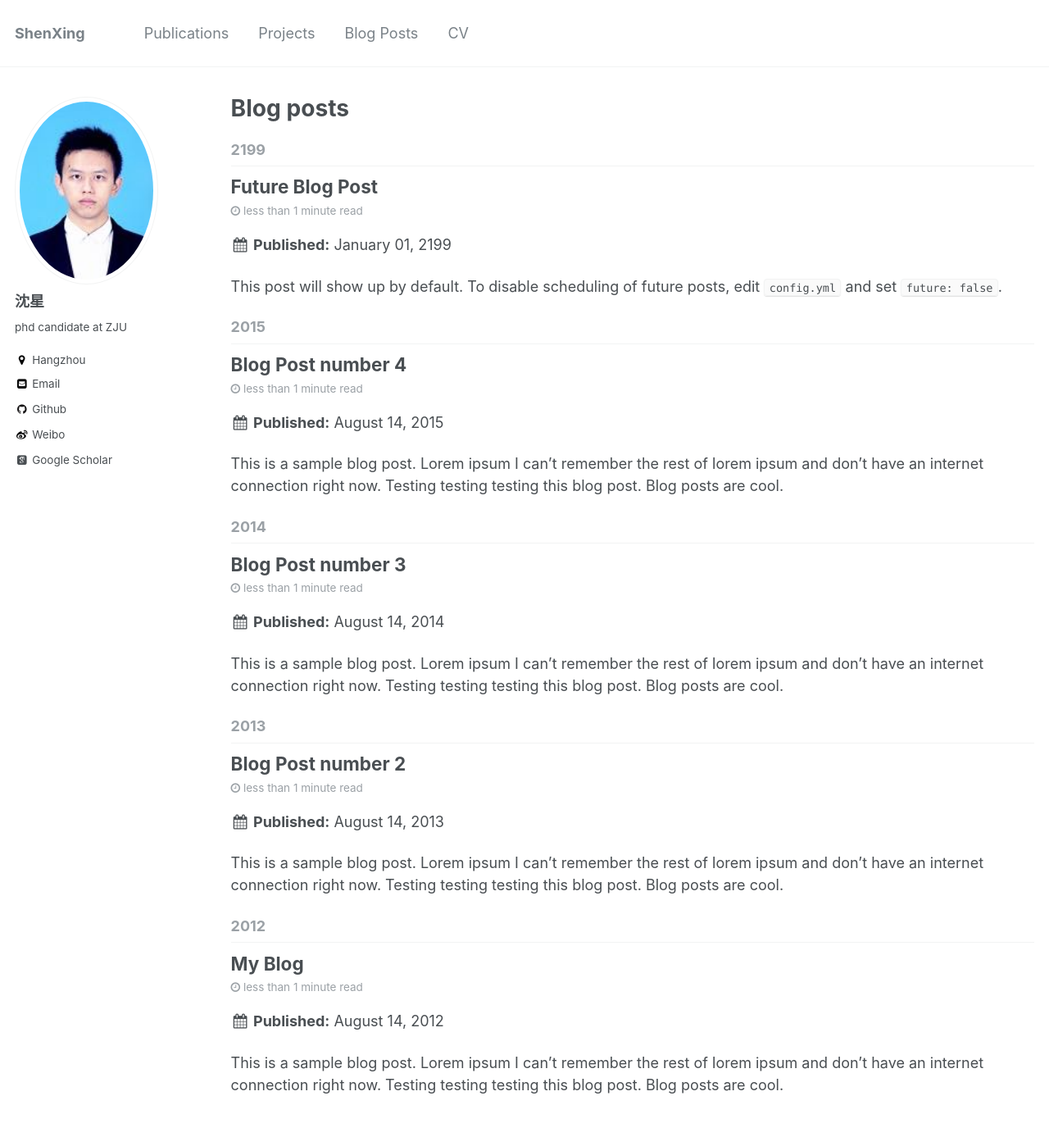
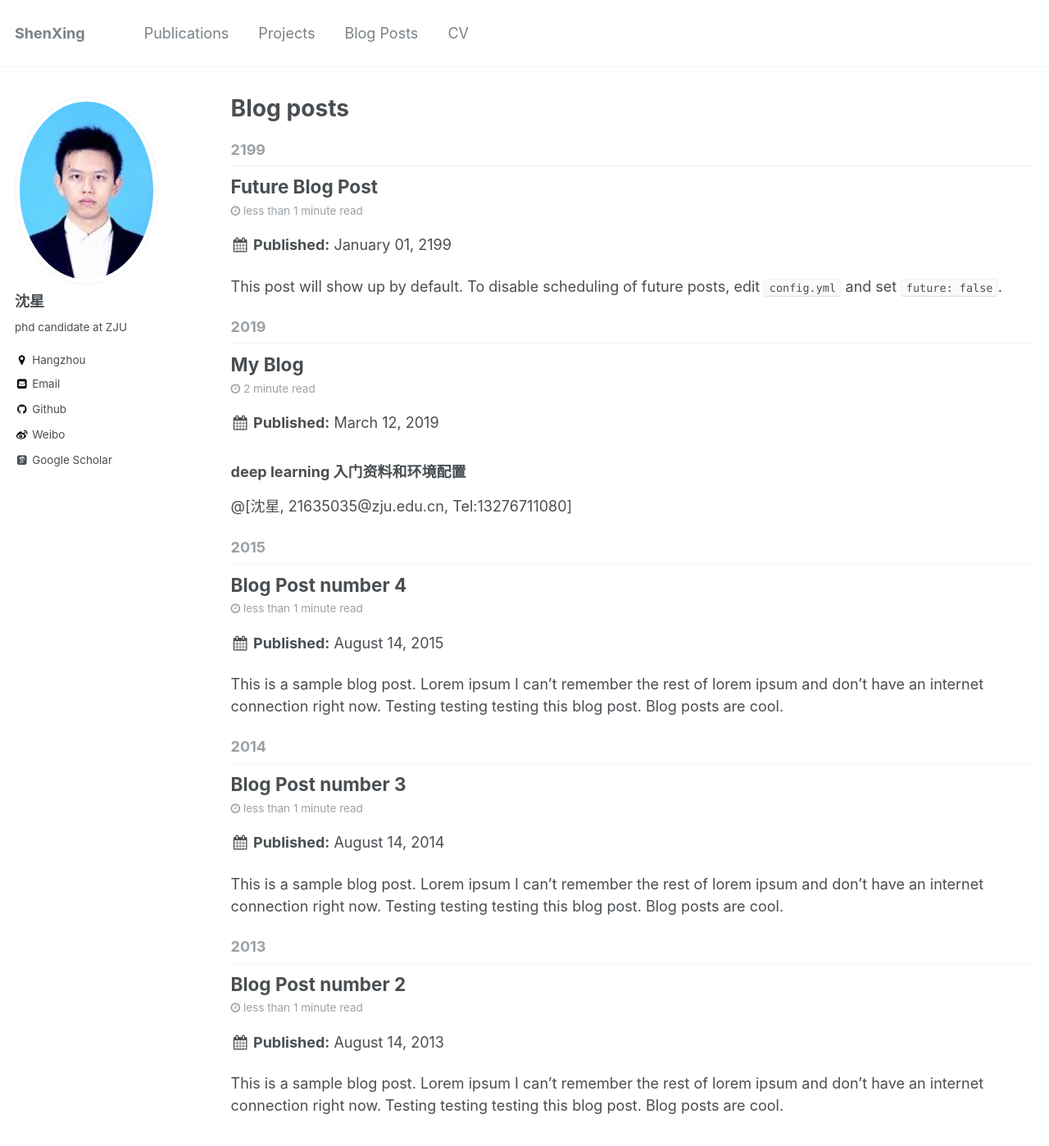
Before and after one commit to Xingbaji/xingbaji.github.io, a Jekyll site: the page built from _pages/year-archive.html, in a window 1280 px wide and 1400 px high. Shown: the whole window at 82% size. Built offline with Jekyll 4.4.1, drawn with Linux system fonts in a browser that asks for light colours; some web fonts are replaced; part of the change alters nothing that is shown.

````diff
--- a/_posts/2012-08-14-blog-post-1.md
+++ b/_posts/2012-08-14-blog-post-1.md
@@ -1,12 +1,206 @@
 ---
 title: 'My Blog'
-date: 2012-08-14
-permalink: /posts/2012/08/blog-post-1/
+date: 2019-03-12
+permalink: /posts/2019/03/blog-post-1/
 tags:
-  - cool posts
-  - category1
-  - category2
+  - deep learning
+  - introduction
 ---
+
+### deep learning 入门资料和环境配置
+@[沈星, 21635035@zju.edu.cn, Tel:13276711080]
+
+[TOC]
+
+#### 资料
+What are the best resources to learn about deep learning?
+https://www.quora.com/What-are-the-best-resources-to-learn-about-deep-learning
+
+Learning machine learning and data science
+https://algorithmsdatascience.quora.com/Learning-machine-learning-and-data-science
+
+machine learning yearning
+https://github.com/mbadry1/DeepLearning.ai-Summary
+
+deep learning bengio
+https://www.deeplearningbook.org/
+
+深度学习500问
+https://github.com/scutan90/DeepLearning-500-questions
+
+
+机器之心ML-Tutorial-Experiment
+https://github.com/jiqizhixin/ML-Tutorial-Experiment
+pytorch 项目模板:
+https://github.com/victoresque/pytorch-template
+
+tensorflow项目模板:
+https://github.com/756481896/DLPDE_Project/tree/master/DLPDE_Project_origin
+
+keras 项目模板:
+https://github.com/Ahmkel/Keras-Project-Template
+
+deep learning.ai 课程by Andrew Ng
+https://mooc.study.163.com/university/deeplearning_ai#/c
+
+Effective TensorFlow
+https://github.com/vahidk/EffectiveTensorflow
+
+deeplearning-papernotes
+https://github.com/dennybritz/deeplearning-papernotes
+
+An awesome Data Science repository to learn and apply for real world problems.
+https://github.com/bulutyazilim/awesome-datascience
+
+Quiz & Assignment of Coursera
+https://github.com/shenweichen/Coursera
+
+
+TensorFlow Tutorial and Examples for Beginners with Latest APIs
+https://github.com/aymericdamien/TensorFlow-Examples
+
+####cuda and cudnn
+下载安装cuda
+sudo dpkg -i cuda-repo-ubuntu1604-8-0-rc_8.0.27-1_amd64.deb
+sudo apt-get update
+sudo apt-get install cuda
+
+下载cudnn
+tar xvzf cudnn-8.0-linux-x64-v5.1.tgz
+sudo cp cuda/include/cudnn.h /usr/local/cuda/include
+sudo cp cuda/lib64/libcudnn* /usr/local/cuda/lib64
+sudo chmod a+r /usr/local/cuda/include/cudnn.h /usr/local/cuda/lib64/libcudnn*
+
+sudo vi ~/.bash_profile
+加入
+export LD_LIBRARY_PATH="$LD_LIBRARY_PATH:/usr/local/cuda/lib64:/usr/local/cuda/extras/CUPTI/lib64"
+export CUDA_HOME=/usr/local/cuda
+导入
+source ~/.bash_profile
+
+报错：ImportError: libcudnn.so.6: cannot open shared object file: No such file or directory解决：升级cudnn到6
+报错:ImportError: libcublas.so.8.0: cannot open shared object file: No such file or directory
+解决python3 -m pip install tf-nightly-gpu
+
+
+#### TensorFlow gpu 安装
+conda install -c anaconda tensorflow-gpu tensorflow=1.12.0
+
+#### pytorch 安装
+sh Anaconda-...
+conda install pytorch -c pytorch
+conda install pytorch torchvision -c pytorch
+pip install tensorboard
+pip install tensorboardx
+
+#### Github操作
+安装:
+git config --global user.name "shen"
+git config --global user.email "756481896@qq.com"
+ssh-keygen -t rsa -C "756481896@qq.com"
+ cat ~/.ssh/id_rsa.pub
+ 复制结果
+ 登录github账号，设置，ssh keys-new ssh key
+ 输入
+ ssh -T git@github.com
+ 测试是否连接成功
+
+github简易指南
+http://www.bootcss.com/p/git-guide/
+http://mp.weixin.qq.com/s?__biz=MzU1NTUxNTM0Mg==&mid=2247489742&idx=2&sn=84e713ef338a62feaeb4aa2297965252&chksm=fbd2746fcca5fd79aa9de2644e9d387722863f18ef460fcfccaaf103b735170cad8e40d25236&mpshare=1&scene=24&srcid=#rd
+
+#### windows 环境配置
+在windows 上安装Ubuntu 子系统
+ubuntu on Windows
+https://www.windows10.pro/bash-on-ubuntu-on-windows/
+
+cmder
+http://cmder.net/
+
+#### 使用pycharm 连接服务器写代码
+https://blog.csdn.net/zhaihaifei/article/details/53691873
+
+#### 用浏览器+jupyter 在服务器上写代码
+登录服务器
+ssh  xingshen@10.13.63.207
+export PATH=~/anaconda3/bin:$PATH
+ipython notebook --no-browser --port=8889
+
+本地:
+ssh -N -f -L localhost:8888:localhost:8889  xingshen@10.13.63.20
+浏览器上打开http://localhost:8888
+
+#### Shell 命令行配置
+zsh:
+sudo apt install zsh
+on my zsh:
+sh -c "$(curl -fsSL https://raw.github.com/robbyrussell/oh-my-zsh/master/tools/install.sh)"
+
+#### tensorboard 使用
+
+代码中添加
+```
+tensorboard_dir = 'tensorboard/mnist'   # 保存目录
+if not os.path.exists(tensorboard_dir):
+    os.makedirs(tensorboard_dir)
+
+writer = tf.summary.FileWriter(tensorboard_dir)
+writer.add_graph(session.graph)
+```
+终端运行
+
+```
+$ tensorboard --logdir tensorboard/mnist
+```
+需要pip install tb-nightly
+会出现
+TensorBoard 1.5.0a20180110 at http://gpu-1:6006 (Press CTRL+C to quit)
+点击网址即可
+
+#### conda 安装各种包
+conda install -c anaconda pygraphviz
+安装各种不好安装的包
+
+#### jupyter 使用tqdm
+tqdm 可以把训练过程用动态进度条表示出来
+from tqdm import tqdm_notebook as tqdm
+import time
+for i in tqdm(range(100)):
+	time.sleep(0.1)
+
+for i in tqdm(range(100)):
+	time.sleep(0.5)
+
+#### jupyter 文件转pdf格式
+conda install nbconvert
+sudo apt-get install texlive-xetex
+安装好之后就可以用，但是不能用迅雷
+
+#### jupyter autoreload
+,py代码用jupyter 修改后，要有autoreload机制才可以在.ipynb中重新加载，否则要重开kernel。
+%load_ext autoreload
+%autoreload 2
+
+#### 使用pdb进行python 调试
+import pdb
+在断点处添上 pdb.set_trace()
+运行
+：p var 将变量var 打印出来
+
+#### 后台运行程序
+nohup python train.py
+
+#### keras 显式输出
+keras.eval(ts)
+#### keras plot model:
+sudo yum install graphviz(不能用pip)
+#### keras 结束当前计算图
+K.clear_session()
+
+#### tf查看未初始化tensor
+ print(sess.run(tf.report_uninitialized_variables()))
+#### tensorflow 尽量不要让向量shape 为(n,)而是(n,1)
+#### tf.reset_default_graph() 重置所有图（不会出现reuse 的bug）
 
 This is a sample blog post. Lorem ipsum I can't remember the rest of lorem ipsum and don't have an internet connection right now. Testing testing testing this blog post. Blog posts are cool.
 
````
